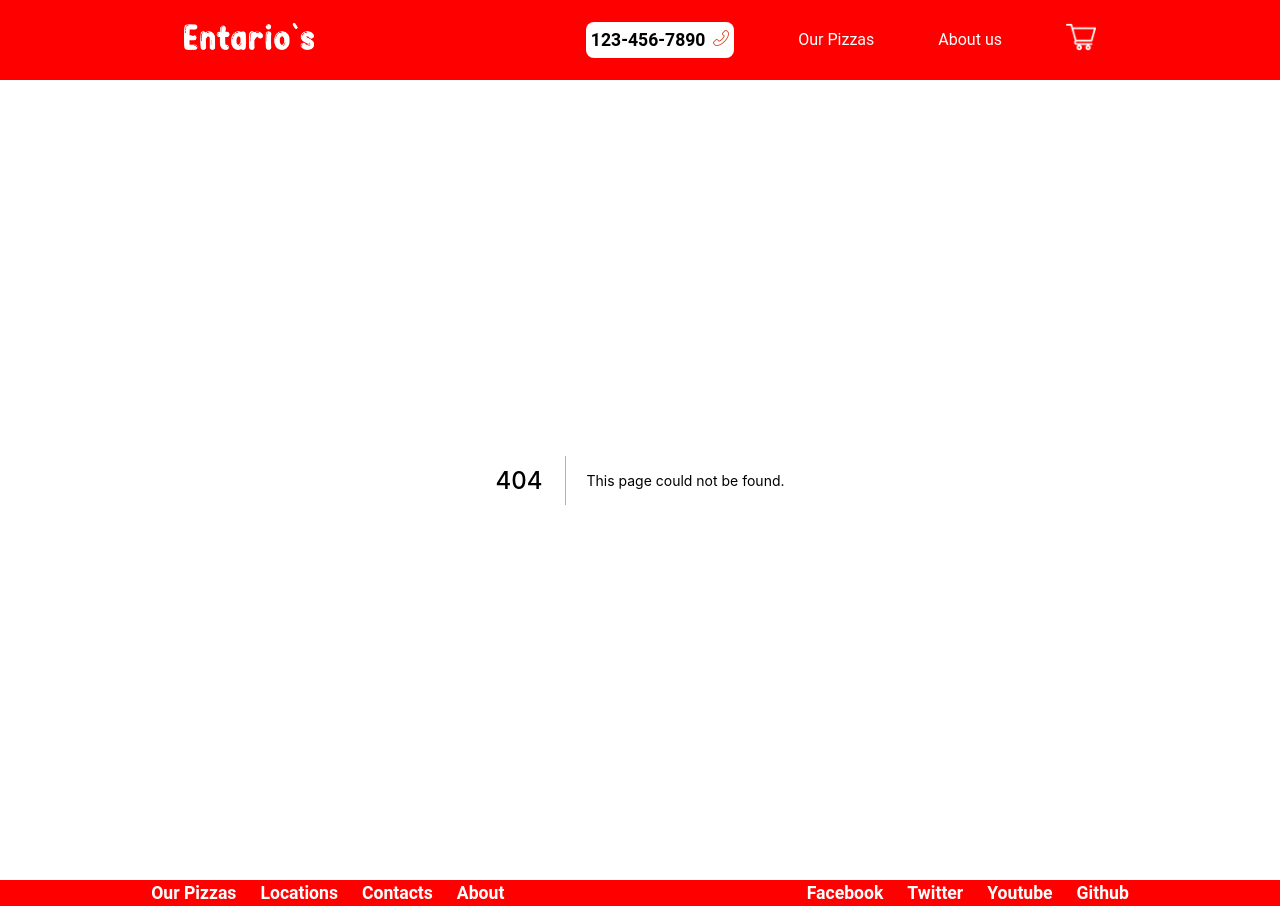
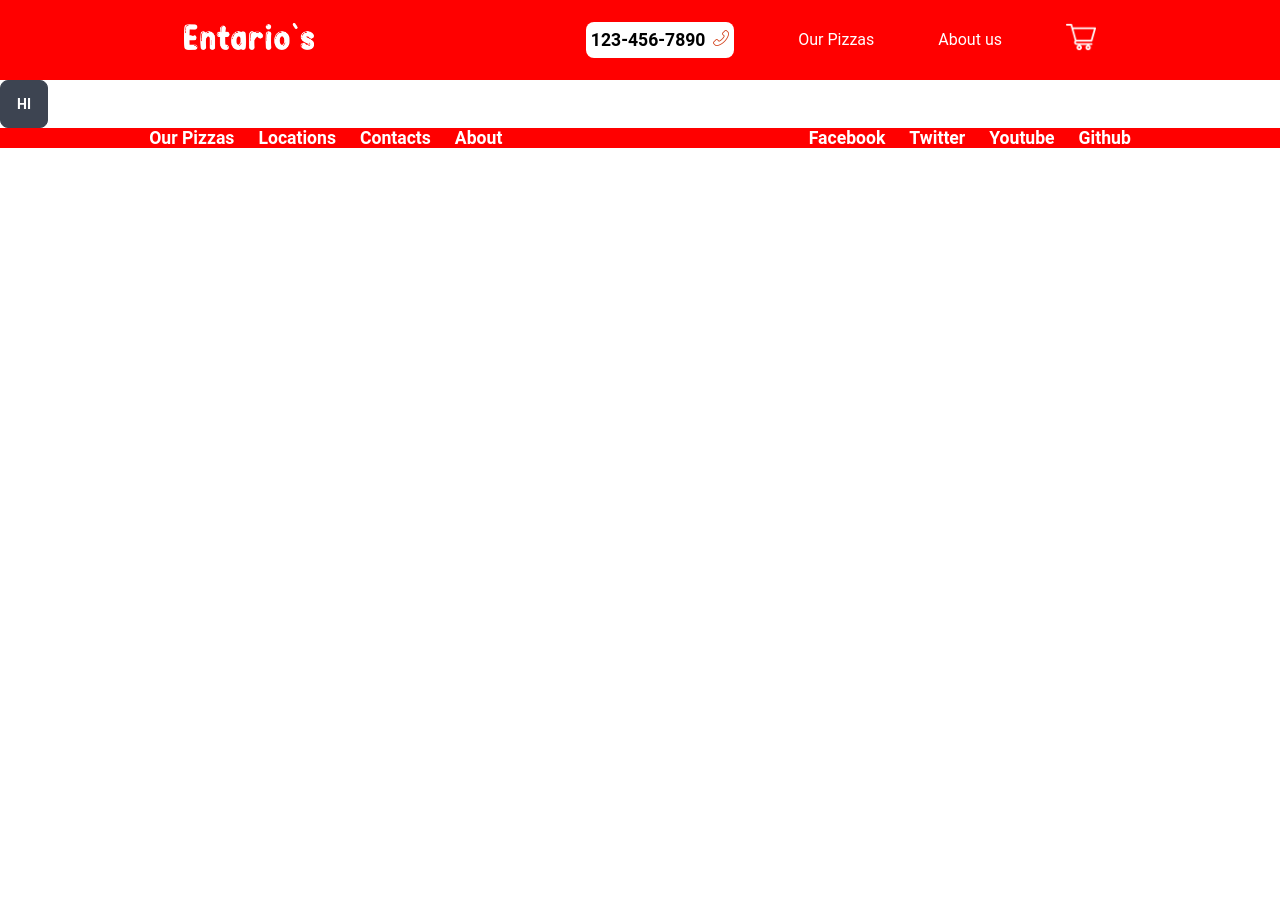
Before and after one commit to Vondai/entario-pizza, a Next.js app: page /admin/login in a window 1280 px wide. Before the commit this address had no page. After the commit the page ends 800 px from the top, so only its background shows below. Built offline with nearby package versions, Linux system fonts and the light colour scheme.

Commit message:
Added tailwindcss and daisyUI

```diff
--- /dev/null
+++ b/pages/about.tsx
@@ -0,0 +1,5 @@
+const About = () => {
+	return <div></div>;
+};
+
+export default About;
--- /dev/null
+++ b/pages/admin/login.tsx
@@ -0,0 +1,9 @@
+const Login = () => {
+	return (
+		<div className='container'>
+			<button className='btn'>Hi</button>
+		</div>
+	);
+};
+
+export default Login;
--- /dev/null
+++ b/pages/menu.tsx
@@ -0,0 +1,31 @@
+import axios from 'axios';
+import { GetServerSideProps, NextPage } from 'next';
+import ProductCard from '../components/ProductCard';
+import styles from '../styles/Menu.module.css';
+import { TBaseProduct } from '../types/TBaseProduct';
+
+const Menu: NextPage<{ productList: TBaseProduct[] }> = ({ productList }) => {
+	return (
+		<div className={styles.container}>
+			<div className={styles.title}>
+				<h1>Menu</h1>
+			</div>
+			{productList.map((product) => (
+				<ProductCard
+					key={product._id}
+					product={product}
+				/>
+			))}
+		</div>
+	);
+};
+
+export default Menu;
+export const getServerSideProps: GetServerSideProps = async () => {
+	const res = await axios.get(`${process.env.NEXT_PUBLIC_BASE_URL}/products`);
+	return {
+		props: {
+			productList: res.data
+		}
+	};
+};
--- /dev/null
+++ b/postcss.config.js
@@ -0,0 +1,6 @@
+module.exports = {
+  plugins: {
+    tailwindcss: {},
+    autoprefixer: {},
+  },
+}
--- /dev/null
+++ b/styles/Menu.module.css
@@ -0,0 +1,10 @@
+.container {
+	height: 100vh;
+	padding: 2rem 3rem;
+	text-align: center;
+}
+
+.title h1 {
+	display: inline;
+	border-bottom: 1px solid #000;
+}
--- /dev/null
+++ b/tailwind.config.js
@@ -0,0 +1,11 @@
+/** @type {import('tailwindcss').Config} */
+module.exports = {
+	content: [
+		'./pages/**/*.{js,ts,jsx,tsx}',
+		'./components/**/*.{js,ts,jsx,tsx}'
+	],
+	theme: {
+		extend: {}
+	},
+	plugins: [require('daisyui')]
+};
```
